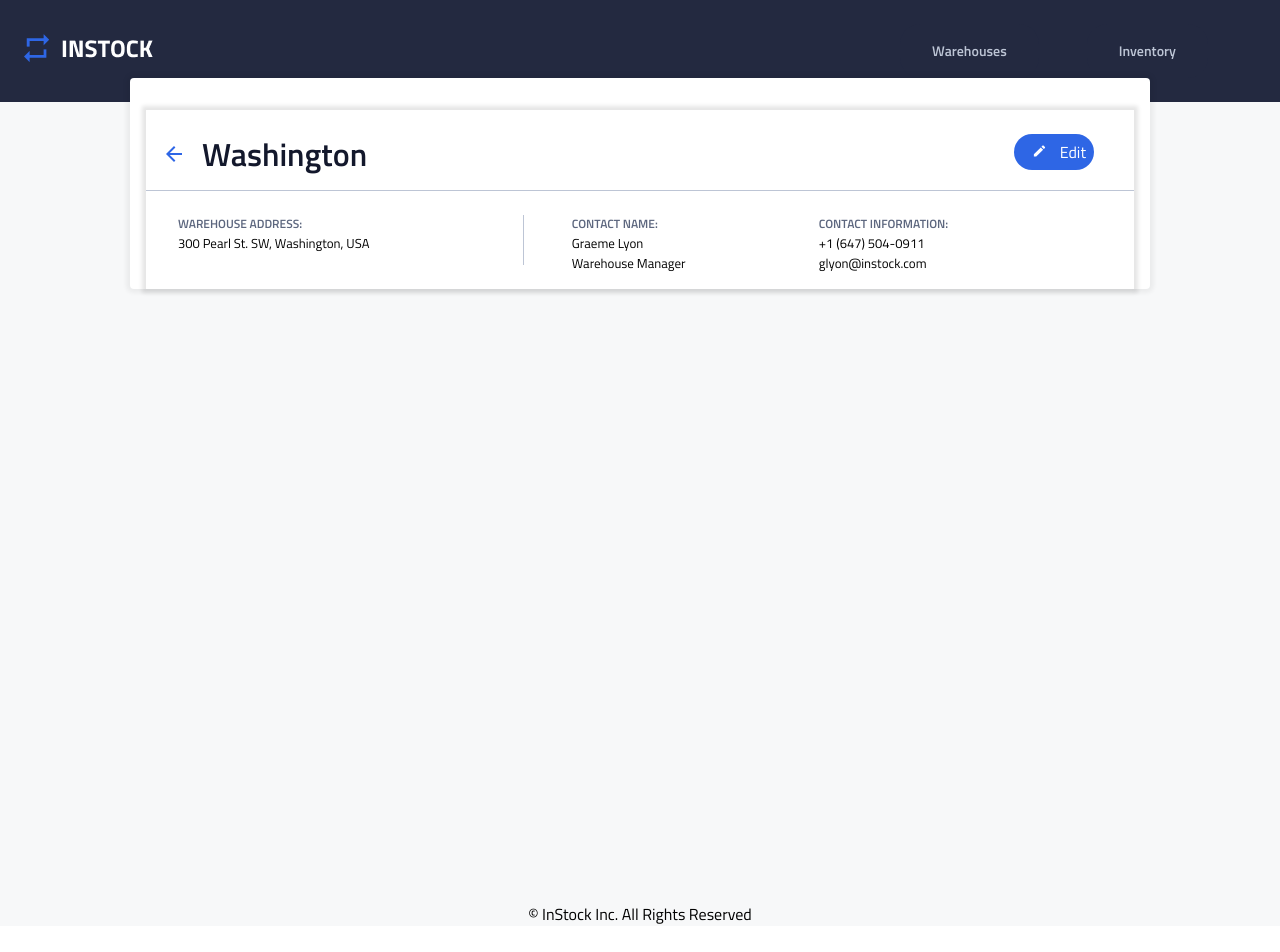
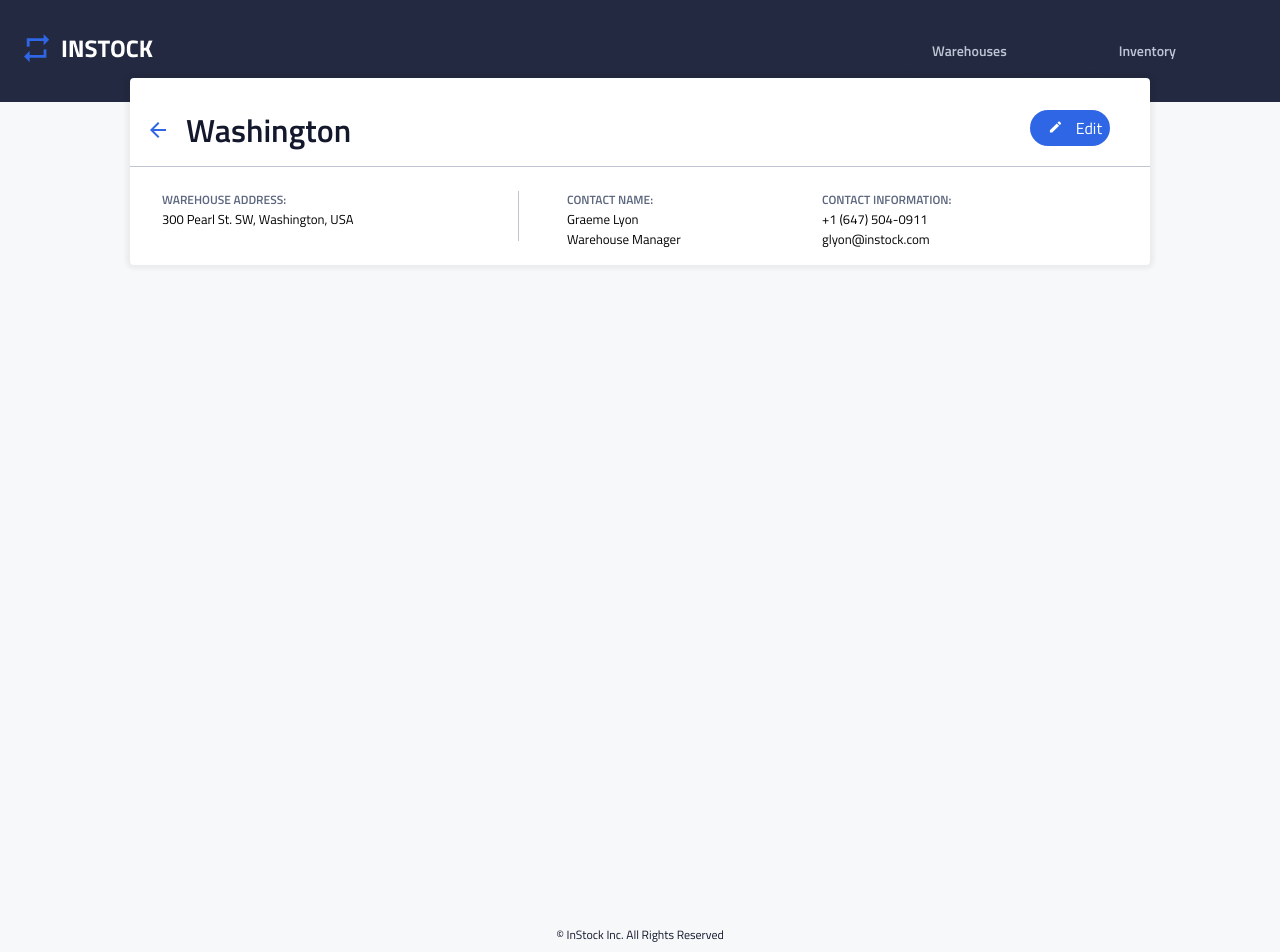
Before and after one commit to heechanku/InStock, a React (Create React App) app: page /0 in a window 1280 px wide. Shown: the top 952 px of the page. Before the commit the page ends 926 px from the top, so only its background shows below. Built offline with nearby package versions, Linux system fonts and the light colour scheme; no server answers.

Commit message:
Remove duplicated styling in inventory and warehouse details

```diff
--- a/src/App.scss
+++ b/src/App.scss
@@ -3,7 +3,7 @@
 
 .App {
   background-color: colors.$background-color-grey;
-  text-align: center;
+  // text-align: left;
 
   &__body {
     min-height: 100vh;
--- a/src/components/Footer/Footer.scss
+++ b/src/components/Footer/Footer.scss
@@ -2,7 +2,8 @@
 @use "./../../styles/partials/mixins" as *;
 @use "./../../styles/partials/typography" as *;
 
-footer {
+.footer {
+  text-align: center;
   padding: 16px;
   display: flex;
   margin-top: auto;
--- a/src/pages/InventoryDetailsPage/InventoryDetailsPage.scss
+++ b/src/pages/InventoryDetailsPage/InventoryDetailsPage.scss
@@ -2,11 +2,6 @@
 @use "../../styles/partials/mixins" as *;
 
 .inventory-details-page {
-  text-align: left;
-  box-shadow: 0 0 4px 4px rgba(0, 0, 0, 0.1);
-  margin: 1rem;
-  padding-top: 0.5rem;
-
   &__header {
     padding: 1.5rem 1rem 1rem;
     display: flex;
--- a/src/pages/WarehouseDetailsPage/WarehouseDetailsPage.scss
+++ b/src/pages/WarehouseDetailsPage/WarehouseDetailsPage.scss
@@ -2,20 +2,15 @@
 @use "../../styles/partials/mixins" as *;
 
 .warehouse-details {
-    box-shadow: 0 0 4px 4px rgba(0, 0, 0, 0.1);
-    margin: 1rem;
-    padding-top: 0.5rem;
-    text-align: left;
-
   &__header {
-        border-bottom: .0625rem solid colors.$secondary-color-cloud;
+    border-bottom: 0.0625rem solid colors.$secondary-color-cloud;
     padding: 1rem;
     display: flex;
     flex-direction: row;
     gap: 1rem;
 
     @include tablet {
-            border-bottom: .0625rem solid colors.$secondary-color-cloud;
+      border-bottom: 0.0625rem solid colors.$secondary-color-cloud;
       flex-direction: row;
     }
   }
@@ -26,9 +21,7 @@
     margin: 1rem 0 0 0;
 
     @include tablet {
-
     }
-
   }
 
   &__container-address {
@@ -39,7 +32,7 @@
     @include tablet {
       margin: 0 3rem 1.5rem 2rem;
       width: 35%;
-            border-right: .0625rem solid colors.$secondary-color-cloud;
+      border-right: 0.0625rem solid colors.$secondary-color-cloud;
     }
   }
 
@@ -47,13 +40,12 @@
     display: flex;
     margin: 2rem 0 0 0;
     padding: 0 0 1rem 0;
-        border-bottom: .0625rem solid colors.$secondary-color-cloud;
+    border-bottom: 0.0625rem solid colors.$secondary-color-cloud;
 
     @include tablet {
       margin: 0;
       border-bottom: none;
     }
-
   }
 
   &__title {
@@ -66,7 +58,6 @@
   }
 
   &__edit {
-
     display: flex;
     justify-content: flex-end;
     align-items: center;
@@ -83,13 +74,12 @@
     @include tablet {
       width: 5rem;
     }
-
   }
 
   &__edit-img {
     color: colors.$primary-color-white;
     filter: brightness(1000%);
-        padding: 0 .3rem 0.1rem 0;
+    padding: 0 0.3rem 0.1rem 0;
 
     @include tablet {
       width: 1.25rem;
@@ -99,16 +89,15 @@
 
   &__edit-text {
     display: none;
-        padding: 0 .5rem 0 .5rem;
+    padding: 0 0.5rem 0 0.5rem;
 
     @include tablet {
       display: inline;
-            padding: 0 .5rem 0 .5rem;
+      padding: 0 0.5rem 0 0.5rem;
     }
   }
 
   &__arrow {
-        padding-top: .5rem;
+    padding-top: 0.5rem;
   }
-
 }
```
Lines whose indentation alone changed are shown as unchanged.
